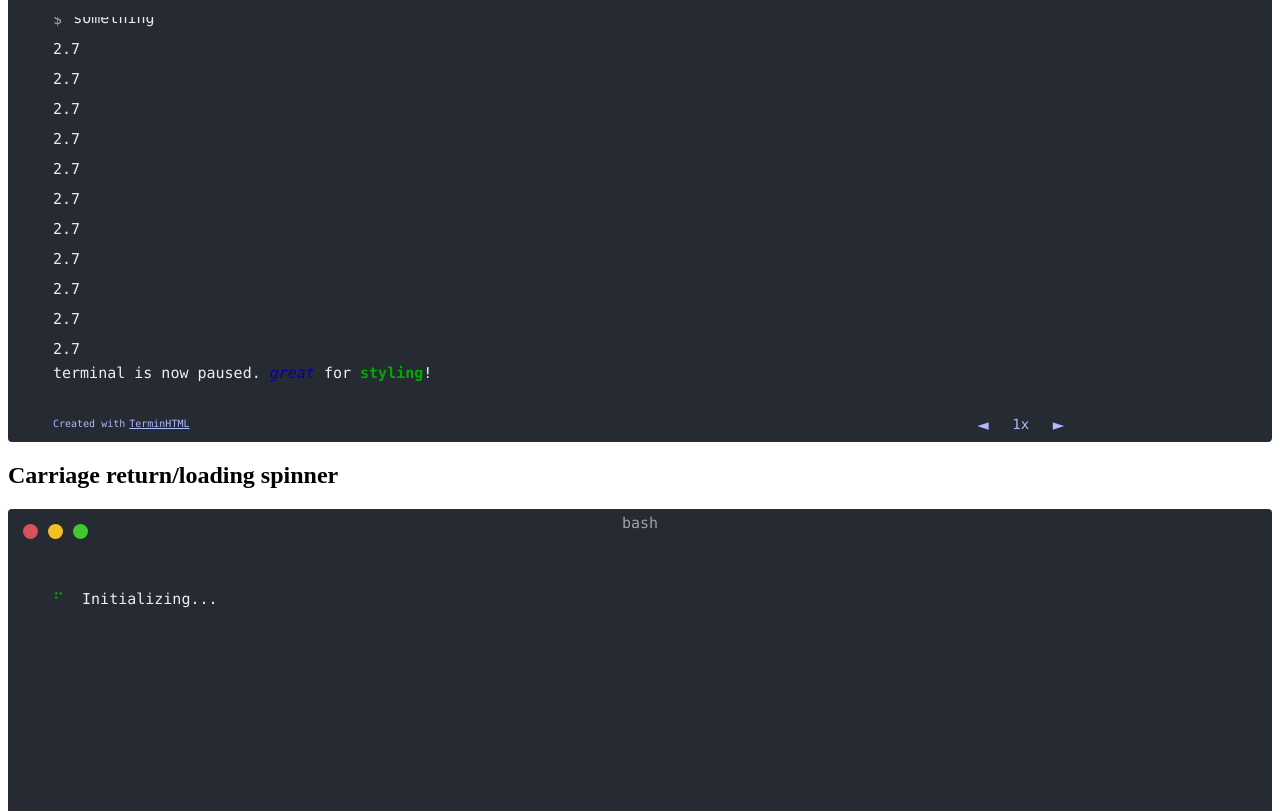
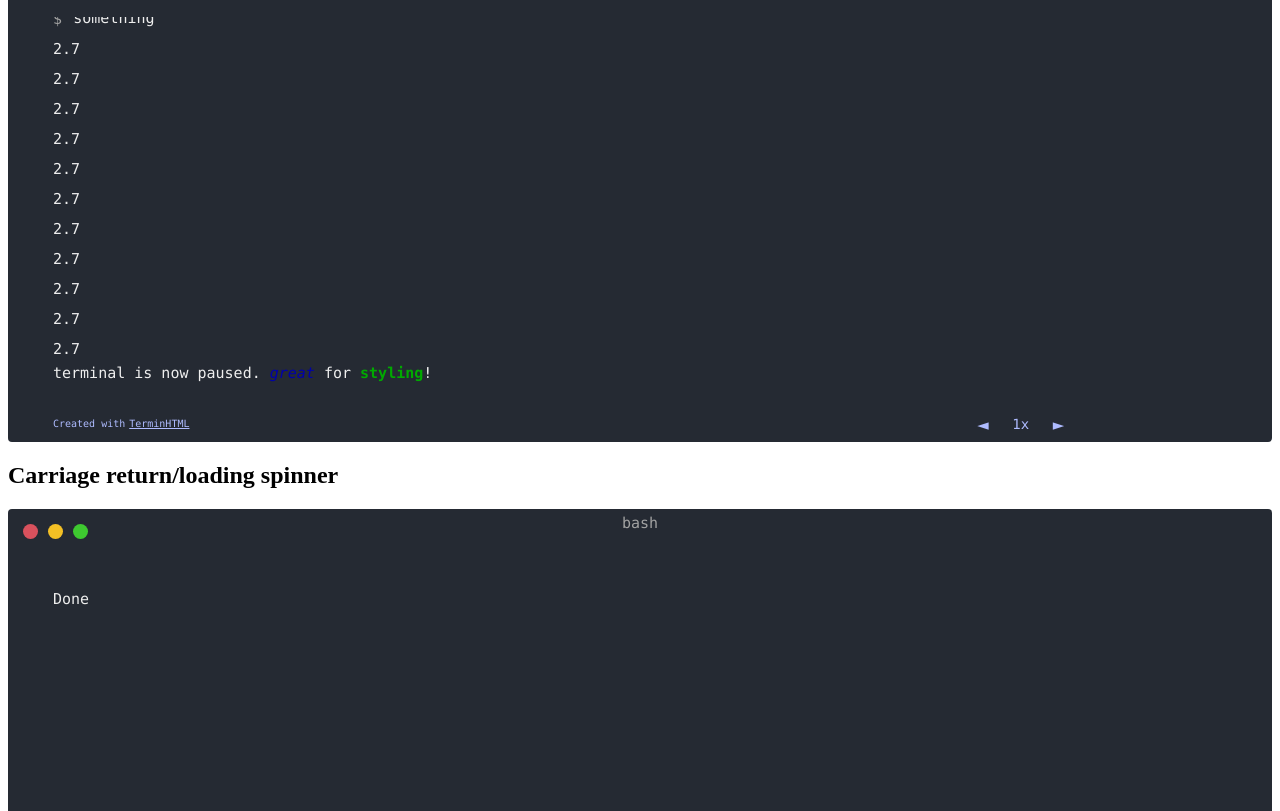
Before and after one commit to nickderobertis/terminhtml-js, a website built with Vite: page dev-src/index.html in a window 1280 px wide. Shown: the part 1258-2069 px from the top of the page. Built offline with nearby package versions, Linux system fonts and the light colour scheme.

Commit message:
fix: Fix bug in handling carriage returns from bottom bar restructure

```diff
--- a/dev-src/index.html
+++ b/dev-src/index.html
@@ -112,7 +112,7 @@ yeah
 <span data-ty data-ty-carriageReturn="true" data-ty-delay="81"><span class="ansi32">⠙</span>  Initializing...</span>
 <span data-ty data-ty-carriageReturn="true" data-ty-delay="81"><span class="ansi32">⠹</span>  Initializing...</span>
 <span data-ty data-ty-carriageReturn="true" data-ty-delay="80"><span class="ansi32">⠸</span>  Initializing...</span>
-<span data-ty data-ty-carriageReturn="true" data-ty-delay="56"><span class="ansi32">⠼</span>  Initializing...</span>
+Done
 </pre>
 
     <h2>Init on trigger</h2>
--- a/src/termynal.ts
+++ b/src/termynal.ts
@@ -227,7 +227,7 @@ export class Termynal {
 
       // TODO: Shouldn't handle carriage return on last line
       if (carriageReturn) {
-        this.container.removeChild(line);
+        this.linesContainer.removeChild(line);
       }
 
       line.removeAttribute(`${this.pfx}-cursor`);
```
